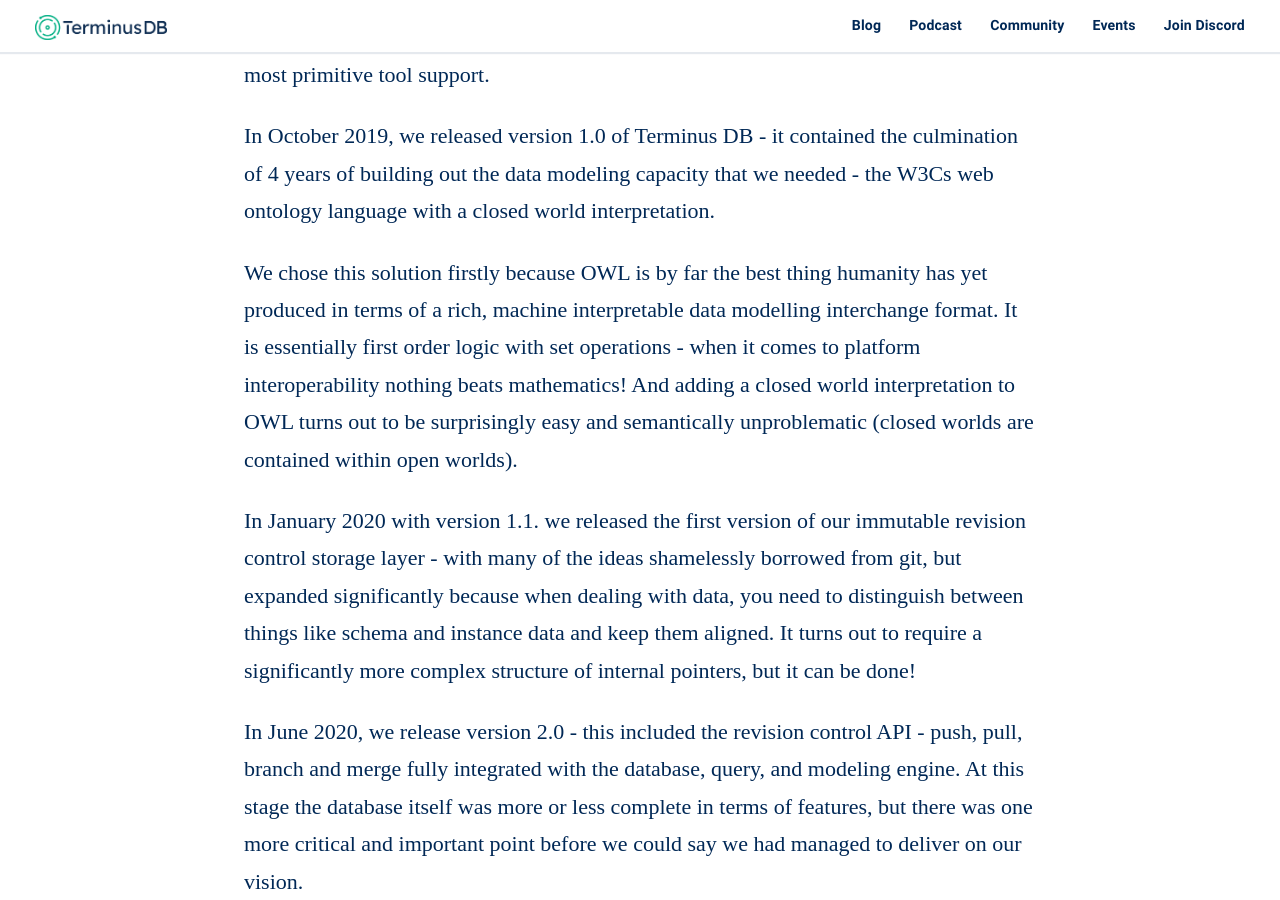
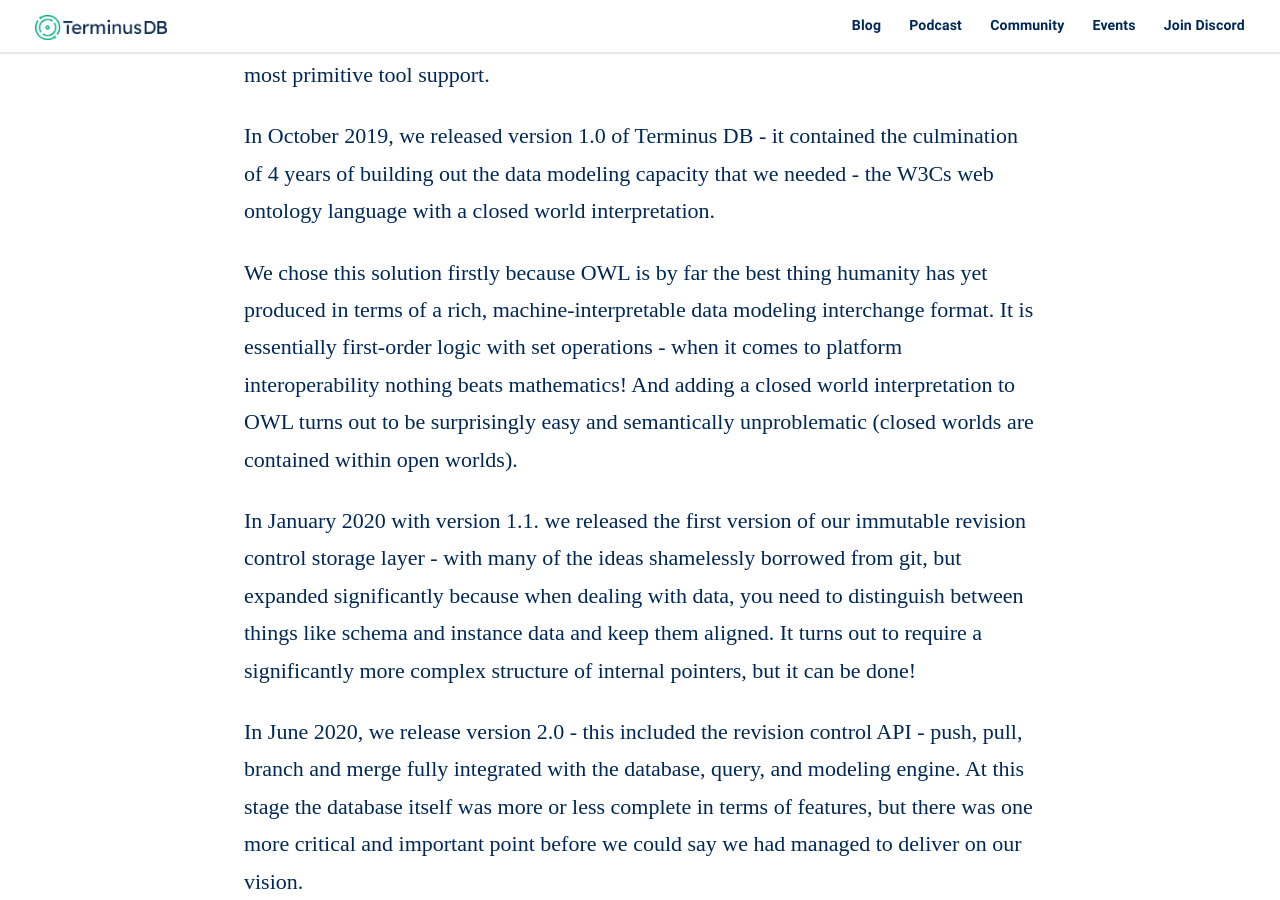
Before and after one commit to terminusdb/terminusdb-blog, a Jekyll site: the page built from _posts/2020-09-08-terminushub-distributed-revision-control-for-structured-data.md, in a window 1280 px wide and 900 px high, scrolled down 2563 px. Built offline with Jekyll 4.4.1, drawn with Linux system fonts in a browser that asks for light colours; some web fonts are replaced; comment, search, counter and statistics services are not loaded; some of the changed text lies outside the part shown.

Commit message:
Update Blog “2020-09-08-terminushub-distributed-revision-control-for-structured-data”

```diff
--- a/_posts/2020-09-08-terminushub-distributed-revision-control-for-structured-data.md
+++ b/_posts/2020-09-08-terminushub-distributed-revision-control-for-structured-data.md
@@ -25,13 +25,13 @@
 
 This is the problem that we set out to solve with TerminusDB. We identified two absolutely indispensable characteristics that were currently sorely lacking in data management tools.
 
-The first one was a rich and universally machine interpretable modelling language. If we want computers to be able to transform data between different representations automatically, they need to be able to describe their data models to one another.
+The first one was a rich and universally machine-interpretable modeling language. If we want computers to be able to transform data between different representations automatically, they need to be able to describe their data models to one another.
 
 The second major missing requirement is effective revision control. Revision control technologies have been instrumental in turning software production from a craft to an engineering discipline because they make collaboration and coordination between large groups much more fault tolerant - and boy humans produce faults. The need for such capabilities is screamingly obvious when dealing with data - where the existence of multiple versions of the same underlying dataset is almost ubiquitous and with only the most primitive tool support.
 
 In October 2019, we released version 1.0 of Terminus DB - it contained the culmination of 4 years of building out the data modeling capacity that we needed - the W3Cs web ontology language with a closed world interpretation.
 
-We chose this solution firstly because OWL is by far the best thing humanity has yet produced in terms of a rich, machine interpretable data modelling interchange format. It is essentially first order logic with set operations - when it comes to platform interoperability nothing beats mathematics! And adding a closed world interpretation to OWL turns out to be surprisingly easy and semantically unproblematic (closed worlds are contained within open worlds).
+We chose this solution firstly because OWL is by far the best thing humanity has yet produced in terms of a rich, machine-interpretable data modeling interchange format. It is essentially first-order logic with set operations - when it comes to platform interoperability nothing beats mathematics! And adding a closed world interpretation to OWL turns out to be surprisingly easy and semantically unproblematic (closed worlds are contained within open worlds).
 
 In January 2020 with version 1.1. we released the first version of our immutable revision control storage layer - with many of the ideas shamelessly borrowed from git, but expanded significantly because when dealing with data, you need to distinguish between things like schema and instance data and keep them aligned. It turns out to require a significantly more complex structure of internal pointers, but it can be done!
 
```
Also changed, not shown: other parts of _posts/2020-09-08-terminushub-distributed-revision-control-for-structured-data.md (+2 -2 lines).
